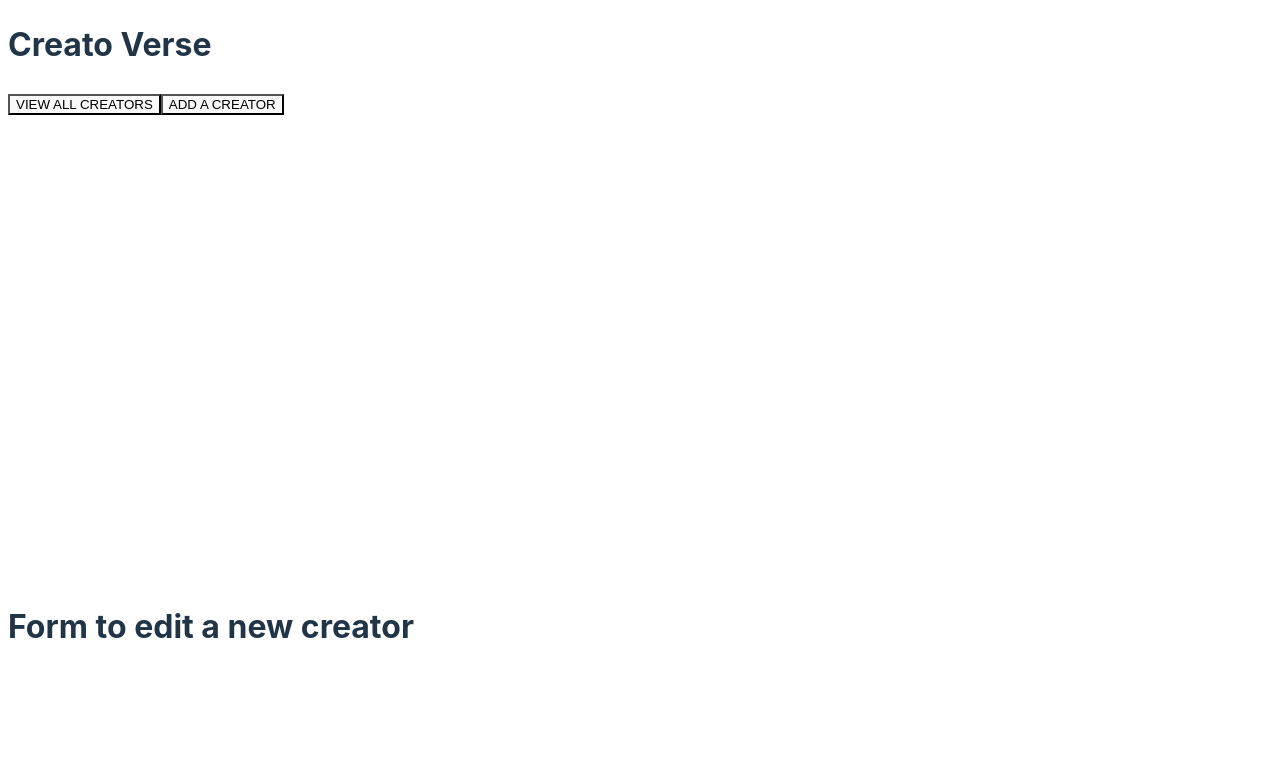
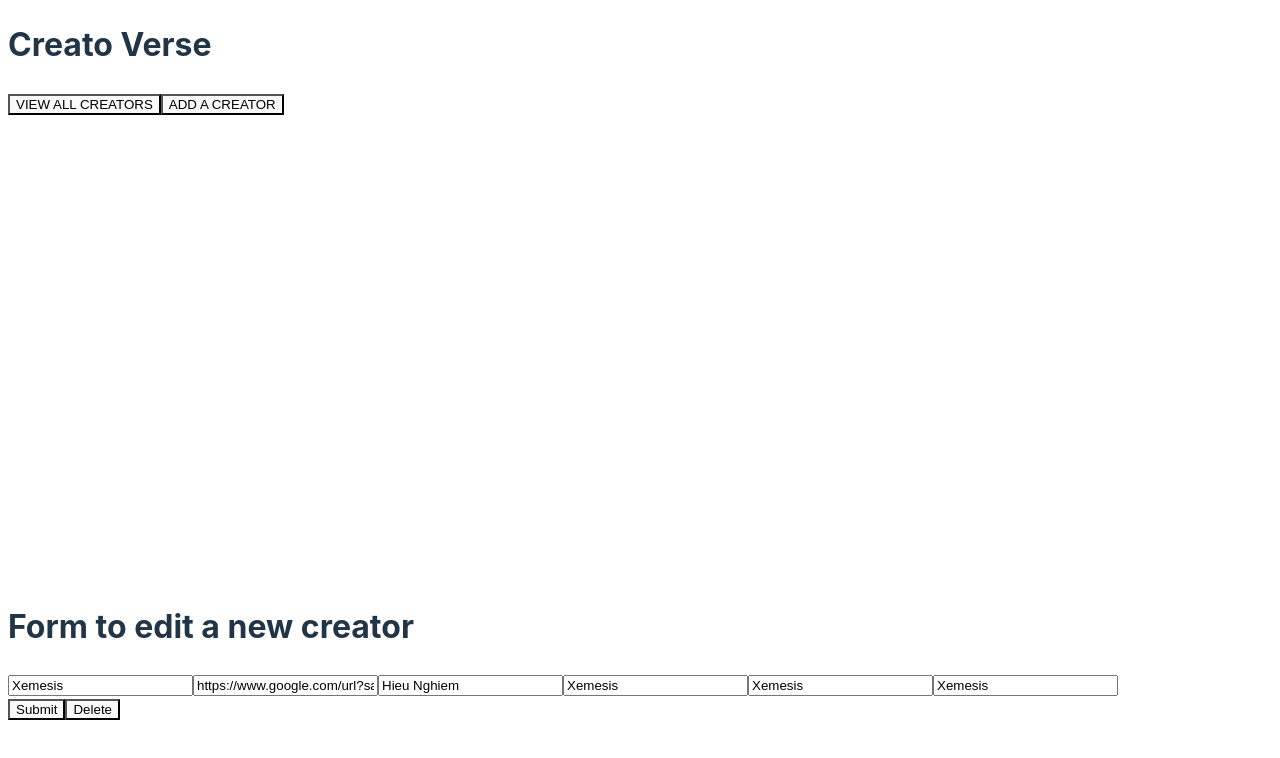
Before and after one commit to drakenevadie19/Creatorverse, a React (Vite) app in the folder front-end/: page /edit/1 in a window 1280 px wide. Shown: the top 758 px of the page. Built offline with nearby package versions, Linux system fonts and the light colour scheme.

Commit message:
New change: adding Edit a creator page

```diff
--- a/front-end/package.json
+++ b/front-end/package.json
@@ -10,6 +10,7 @@
     "preview": "vite preview"
   },
   "dependencies": {
+    "@picocss/pico": "^2.0.6",
     "@supabase/supabase-js": "^2.44.4",
     "bootstrap": "^5.3.3",
     "react": "^18.3.1",
--- a/front-end/src/App.jsx
+++ b/front-end/src/App.jsx
@@ -2,8 +2,8 @@ import './App.css'
 
 import { BrowserRouter, Routes, Route  } from 'react-router-dom';
 import ShowCreators from './components/View All Creators/list-of-creators';
-import EditCreator from './components/edit-a-creator';
-import AddCreator from './components/add-a-creator';
+import EditCreator from './components/Edit A Creator/edit-a-creator';
+import AddCreator from './components/Add A Creator/add-a-creator';
 import ViewCreator from './components/View A Creator/view-a-creator-detail';
 import MainFrame from './components/main-frame';
 import dummyData from './components/dummy-data';
--- /dev/null
+++ b/front-end/src/components/Edit A Creator/edit-a-creator.jsx
@@ -0,0 +1,54 @@
+import { useNavigate, useParams } from "react-router-dom";
+import dummyData from "../dummy-data";
+import { useState } from "react";
+
+
+const EditCreator = () => {
+    const { id } = useParams();
+    const profile = dummyData[id];
+
+    const [name, setName] = useState(profile.name);
+    const [image, setImage] = useState(profile.image);
+    const [description, setDescription] = useState(profile.description);
+    const [youtubeLink, setYoutubeLink] = useState(profile.youtubeLink);
+    const [twitterLink, setTwitterLink] = useState(profile.twitterLink);
+    const [instagramLink, setInstagramLink] = useState(profile.instagramLink);
+
+    const navigate = useNavigate();
+
+    const handleSubmit = ()=> {
+        dummyData[id].name = name;
+        dummyData[id].image = image;
+        dummyData[id].description = description;
+        dummyData[id].youtubeLink = youtubeLink;
+        dummyData[id].twitterLink = twitterLink;
+        dummyData[id].instagramLink = instagramLink;
+        navigate("/");
+    }
+
+    const handleDelete = () => {
+        dummyData.splice(id, 1);
+        navigate("/");
+    }
+
+    return (
+        <>
+            <h1>Form to edit a new creator</h1>
+            <form onSubmit={handleSubmit}>
+                <input type="text" value={name} placeholder="Text" aria-label="Text" onChange={(e) => setName(e.target.value)} />
+                <input type="text" value={image} placeholder="Text" aria-label="Text" onChange={(e) => setImage(e.target.value)} />
+                <input type="text" value={description} placeholder="Text" aria-label="Text" onChange={(e) => setDescription(e.target.value)} />
+                <input type="text" value={youtubeLink} placeholder="Text" aria-label="Text" onChange={(e) => setYoutubeLink(e.target.value)} />
+                <input type="text" value={twitterLink} placeholder="Text" aria-label="Text" onChange={(e) => setTwitterLink(e.target.value)} />
+                <input type="text" value={instagramLink} placeholder="Text" aria-label="Text" onChange={(e) => setInstagramLink(e.target.value)} />
+
+                <div>
+                    <button type="submit">Submit</button>
+                    <button onClick={handleDelete}>Delete</button>
+                </div>
+            </form>
+        </>
+    )
+}
+
+export default EditCreator;
--- a/front-end/src/components/edit-a-creator.jsx
+++ /dev/null
@@ -1,7 +0,0 @@
-const EditCreator = () => {
-    return (
-        <h1>Form to edit a new creator</h1>
-    )
-}
-
-export default EditCreator;
```
Also changed, not shown: front-end/src/components/Add A Creator/add-a-creator.jsx (renamed from front-end/src/components/add-a-creator.jsx), 1 other file (tests, documents, lock files or other folders).
